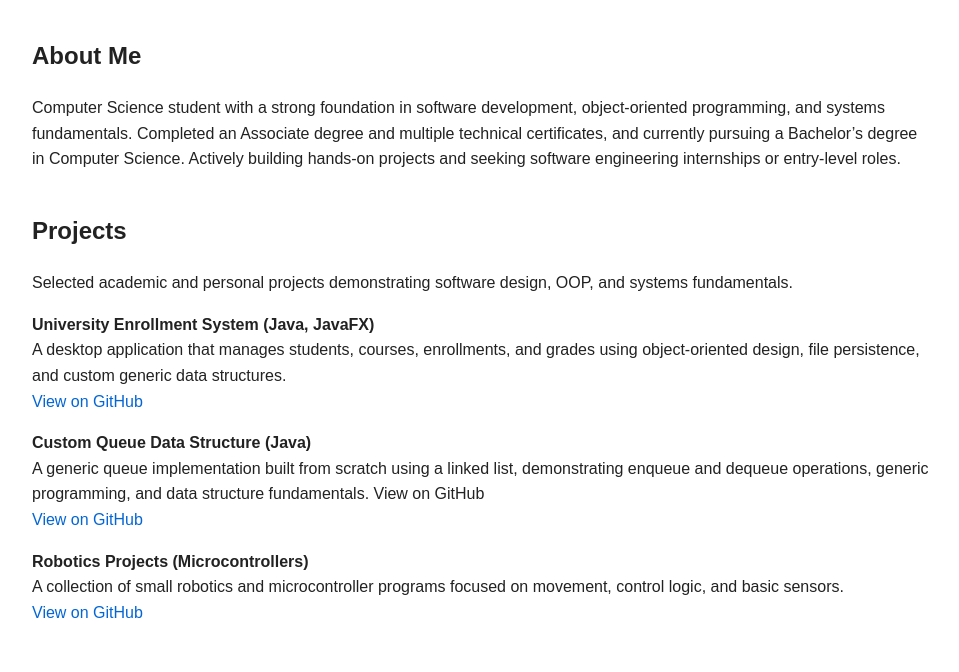
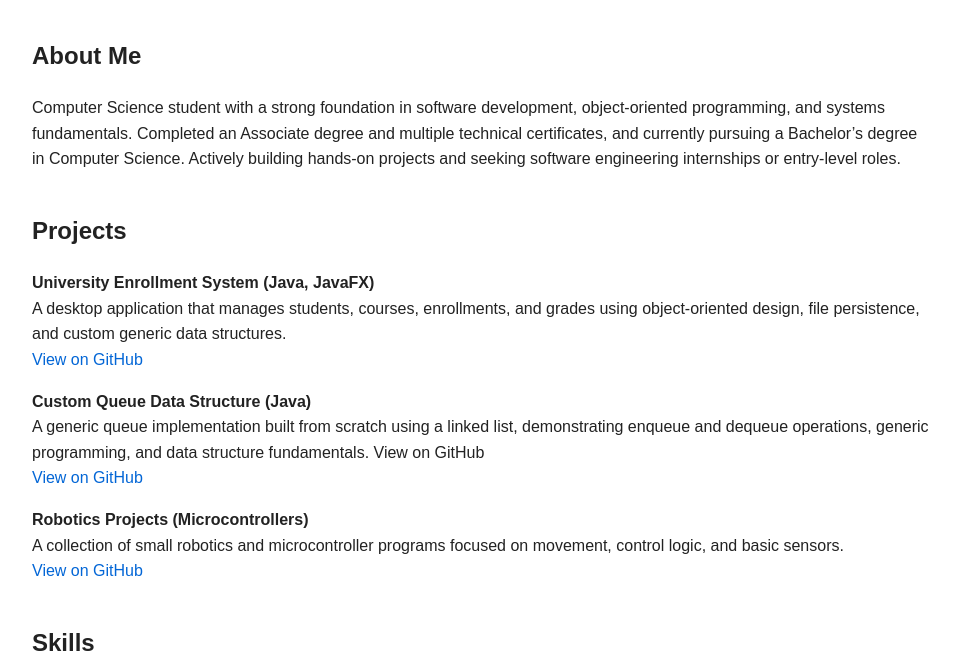
Before and after one commit to deadrym/deadrym.github.io, a plain HTML site: page index.html in a window 1280 px wide. Shown: the part 125-797 px from the top of the page, without its empty margins (158-1117 px from the left). Drawn offline with Linux system fonts and the light colour scheme.

Commit message:
Remove project description from index.html
Removed description of selected projects.

```diff
--- a/index.html
+++ b/index.html
@@ -43,10 +43,6 @@
     software engineering internships or entry-level roles.
   </p>
   <h2>Projects</h2>
-  <p>
-    Selected academic and personal projects demonstrating software design,
-    OOP, and systems fundamentals.
-  </p>
   <p>
     <strong>University Enrollment System (Java, JavaFX)</strong><br>
     A desktop application that manages students, courses, enrollments, and grades
```
